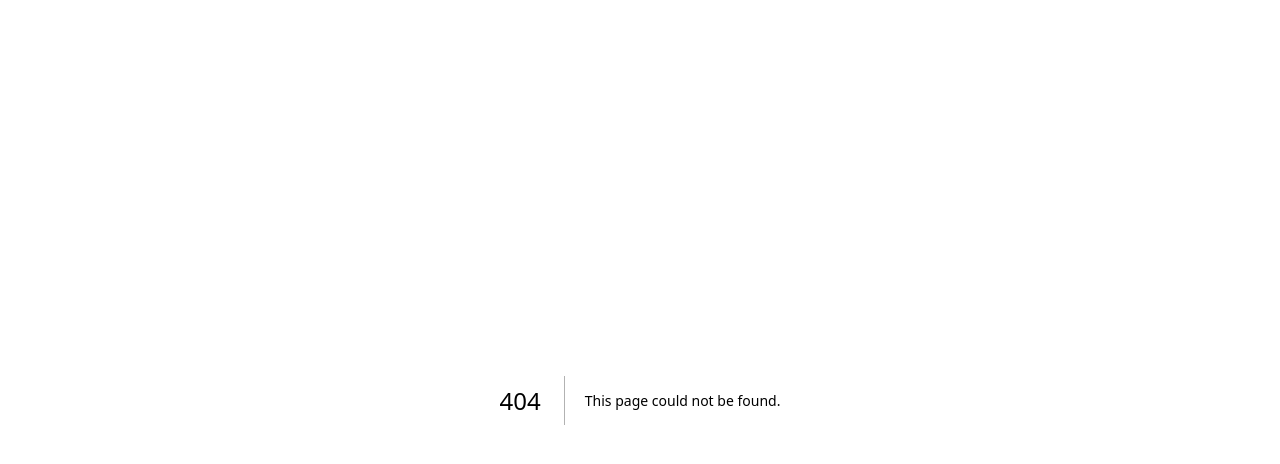
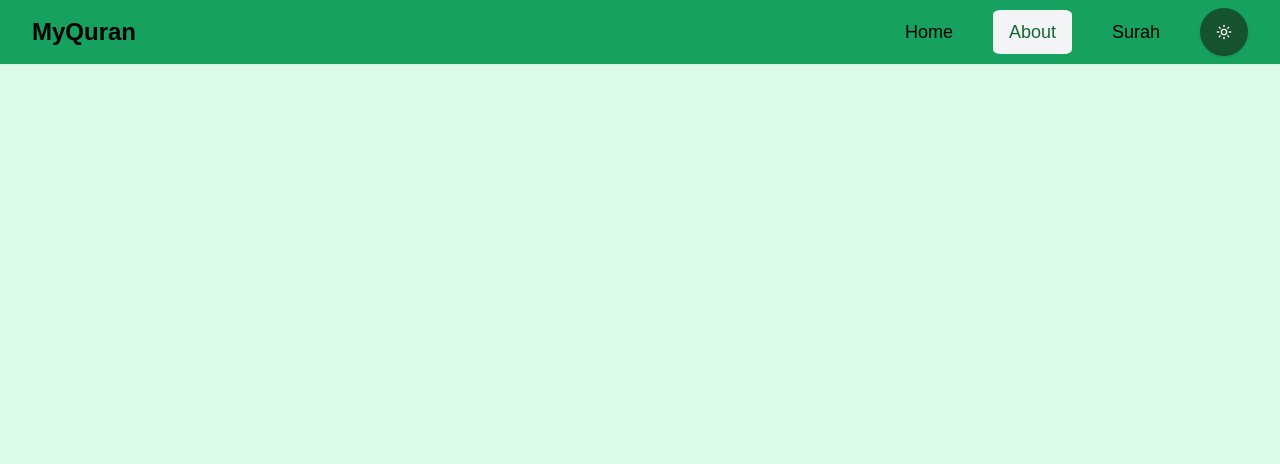
Before and after one commit to ahmadammarm/my-quran, a Next.js app: page /about in a window 1280 px wide. Before the commit this address had no page. Shown: the top 464 px of the page. Built offline with nearby package versions, Linux system fonts and the light colour scheme.

Commit message:
feat: dark mode and about page

```diff
--- /dev/null
+++ b/src/app/about/page.tsx
@@ -0,0 +1,11 @@
+import Navbar from "@/components/Navbar"
+
+export default function About() {
+    return (
+        <div>
+            <Navbar />
+            <h1>About</h1>
+            <p>This is about page</p>
+        </div>
+    );
+}
--- a/src/app/layout.tsx
+++ b/src/app/layout.tsx
@@ -27,7 +27,7 @@ export default function RootLayout({
     return (
         <html lang="en">
             <body
-                className={`${geistSans.variable} ${geistMono.variable} antialiased`}
+                className={`${geistSans.variable} ${geistMono.variable} antialiased bg-green-100 text-black dark:bg-green-950 dark:text-white`}
             >
                 <ThemeProvider
                     attribute="class"
--- a/src/app/page.tsx
+++ b/src/app/page.tsx
@@ -1,10 +1,12 @@
+import Navbar from "@/components/Navbar";
 import SurahList from "@/components/SurahList";
 
 
 export default function Home() {
   return (
     <div>
-        <SurahList nomor={""} nama="" namaLatin="" arti="" />
+      <Navbar />
+        <SurahList nomor={""} nama="" namaLatin="" arti=""  />
     </div>
   );
 }
--- a/src/components/Navbar.tsx
+++ b/src/components/Navbar.tsx
@@ -1,9 +1,9 @@
-
-// @ts-nocheck
 "use client";
 
 import { usePathname } from "next/navigation";
 import React, { useState } from "react";
+import { Button } from "./ui/button";
+import { ToggleMode } from "./ToggleMode";
 
 const Navbar = () => {
   const [isMobileOpen, setIsMobileOpen] = useState(false);
@@ -20,34 +20,36 @@ const Navbar = () => {
   };
 
   return (
-    <nav className="bg-white shadow-md">
+    <nav className="bg-primary shadow-sm fixed top-0 w-full">
       <div className="max-w-7xl mx-auto px-4 sm:px-6 lg:px-8">
         <div className="flex items-center justify-between h-16">
           <div className="flex items-center">
-            <a href="/" className="text-2xl font-bold text-blue-500">
-              MyWebsite
+            <a href="/" className="text-2xl font-bold text-black">
+              MyQuran
             </a>
           </div>
-          <div className="hidden md:flex space-x-6">
+
+          <div className="hidden md:flex items-center space-x-6">
             {NavLinks.map((item) => (
               <a
                 key={item.title}
                 href={item.url}
-                className={`text-lg ${
+                className={`px-4 py-2 text-lg ${
                   pathname === item.url
-                    ? "text-blue-500"
-                    : "text-gray-500 hover:text-blue-500"
+                    ? "text-green-800 bg-gray-100 rounded-[10%]"
+                    : "text-black"
                 }`}
               >
                 {item.title}
               </a>
             ))}
+            <ToggleMode />
           </div>
-          {/* Mobile Menu Button */}
-          <div className="md:hidden">
+
+          <div className="flex items-center space-x-4 md:hidden">
             <Button
               onClick={handleToggle}
-              className="text-gray-500 hover:text-blue-500 focus:outline-none"
+              className="text-black hover:text-white focus:outline-none"
               aria-label="Toggle navigation"
             >
               <svg
@@ -68,24 +70,25 @@ const Navbar = () => {
                   }
                 />
               </svg>
-            </button>
+            </Button>
+            <ToggleMode />
           </div>
         </div>
       </div>
-      {/* Mobile Menu */}
+
       {isMobileOpen && (
-        <div className="md:hidden bg-white shadow-md">
+        <div className="md:hidden bg-gray-100 dark:bg-green-900 shadow-md">
           <ul className="space-y-4 p-4">
             {NavLinks.map((item) => (
               <li key={item.title}>
                 <a
                   href={item.url}
-                  className={`block text-lg ${
+                  className={`block text-lg font-semibold px-4 py-2 ${
                     pathname === item.url
-                      ? "text-blue-500"
-                      : "text-gray-500 hover:text-blue-500"
+                      ? "dark:text-green-900 text-green-950 bg-green-300 px-4 py-2"
+                      : "text-black dark:text-white"
                   }`}
-                  onClick={() => setIsMobileOpen(false)} // Close menu on click
+                  onClick={() => setIsMobileOpen(false)}
                 >
                   {item.title}
                 </a>
--- a/src/components/SurahList.tsx
+++ b/src/components/SurahList.tsx
@@ -29,7 +29,7 @@ const SurahList: React.FC<Surah> = () => {
 
 
   return (
-    <div>
+    <div className="mt-24">
         {surah.map((item) => (
             <div key={item.nomor}>
                 <p>{item.nomor}</p>
--- a/src/components/ToggleMode.tsx
+++ b/src/components/ToggleMode.tsx
@@ -14,7 +14,7 @@ export function ToggleMode() {
       onClick={() => {
         setTheme(theme === "light" ? "dark" : "light")
       }}
-      className="rounded-full w-12 h-12 lg:w-14 lg:h-14"
+      className="rounded-full w-12 h-12 bg-green-900 dark:bg-green-100 hover:opacity-85"
     >
       {theme === "light" ? (
         <>
@@ -22,7 +22,7 @@ export function ToggleMode() {
         </>
       ) : (
         <>
-          <Sun className="h-[1.2rem] w-[1.2rem] rotate-0 scale-100 border-gray-900" />
+          <Sun className="h-[1.2rem] w-[1.2rem] rotate-0 scale-100 border-gray-900 dark:text-green-950" />
         </>
       )}
     </Button>
--- a/src/components/ui/button.tsx
+++ b/src/components/ui/button.tsx
@@ -10,15 +10,15 @@ const buttonVariants = cva(
     variants: {
       variant: {
         default:
-          "bg-primary text-primary-foreground shadow hover:bg-primary/90",
+          "bg-primary text-primary-foreground shadow",
         destructive:
-          "bg-destructive text-destructive-foreground shadow-sm hover:bg-destructive/90",
+          "bg-destructive text-destructive-foreground shadow-sm",
         outline:
-          "border border-input bg-background shadow-sm hover:bg-accent hover:text-accent-foreground",
+          "border border-input bg-background shadow-sm",
         secondary:
-          "bg-secondary text-secondary-foreground shadow-sm hover:bg-secondary/80",
-        ghost: "hover:bg-accent hover:text-accent-foreground",
-        link: "text-primary underline-offset-4 hover:underline",
+          "bg-secondary text-secondary-foreground shadow-sm",
+        ghost: "",
+        link: "text-primary underline-offset-4",
       },
       size: {
         default: "h-9 px-4 py-2",
```
